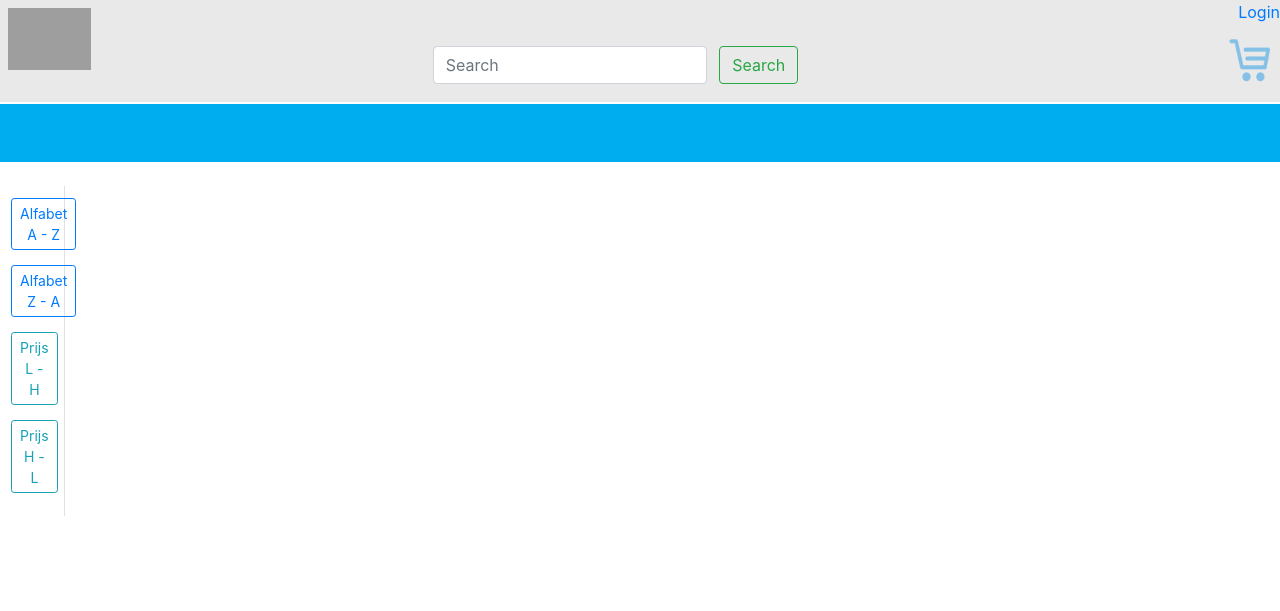
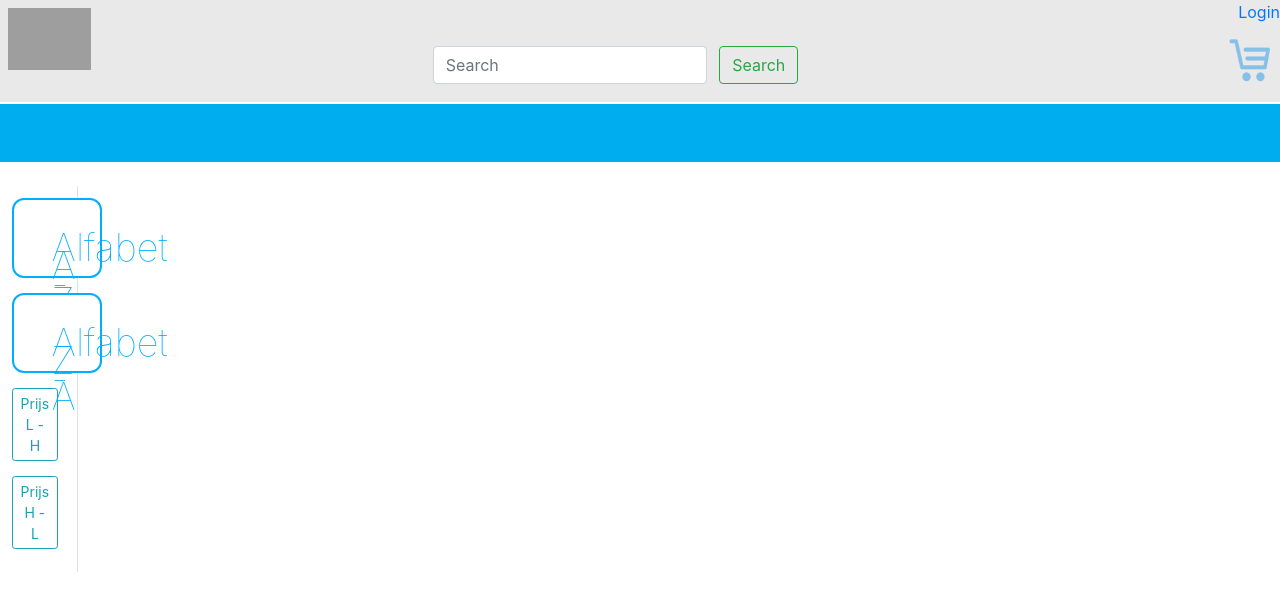
Before and after one commit to HylkeJellema/WWI, a PHP site: page /Lijstpagina.php?search=1 in a window 1280 px wide. Shown: the top 611 px of the page. Run offline with PHP 8.4, Linux system fonts and the light colour scheme; data that the repository does not hold is empty; grey boxes are pictures that could not be loaded.

Commit message:
Auto stash before merge of "master" and "origin/master"

```diff
--- a/Lijstpagina.php
+++ b/Lijstpagina.php
@@ -38,8 +38,8 @@ waza();
             <div class="border-right" id="sidebar-wrapper" style="width: 25%; margin-left: 1%; border-color: #00AEEF;">
                 <div class="container">
                     <form class="form-inline" action="Lijstpagina.php" method="get">
-                        <button class="btn btn-sm btn-outline-primary mt-auto" style="margin-bottom: 15px;" name="sorteer" value="az" type="submit">Alfabet<br>A - Z</button>
-                        <button class="btn btn-sm btn-outline-primary mt-auto" style="margin-bottom: 15px;" name="sorteer" value="za" type="submit">Alfabet<br>Z - A</button>
+                        <button class="HSknop" style="margin-bottom: 15px;" name="sorteer" value="az" type="submit">Alfabet<br>A - Z</button>
+                        <button class="HSknop" style="margin-bottom: 15px;" name="sorteer" value="za" type="submit">Alfabet<br>Z - A</button>
                         <button class="btn btn-sm btn-outline-info mt-auto" style="margin-bottom: 15px;" name="sorteer" value="lh" type="submit">Prijs<br>L - H</button>
                         <button class="btn btn-sm btn-outline-info mt-auto" style="margin-bottom: 15px;" name="sorteer" value="hl" type="submit">Prijs<br>H - L</button>
                         <input type="hidden" name="search" value="<?php print($_GET["search"]); ?>">
--- a/Style.css
+++ b/Style.css
@@ -49,7 +49,6 @@
     height: 18px;
     line-height: 18px;
     color: #00AEFF;
-       font-family: Arial;
     width: 90px;
     font-size: 38px;
     font-weight: 100;
@@ -62,7 +61,7 @@
     transition: 0.3s;
     }
 
-    .sorteer:hover {
+    .HSknop:hover {
     background: #00AEFF;
     border: solid #00AEFF 2px;
     color: #FFFFFF;
```
Lines whose indentation alone changed are shown as unchanged.
